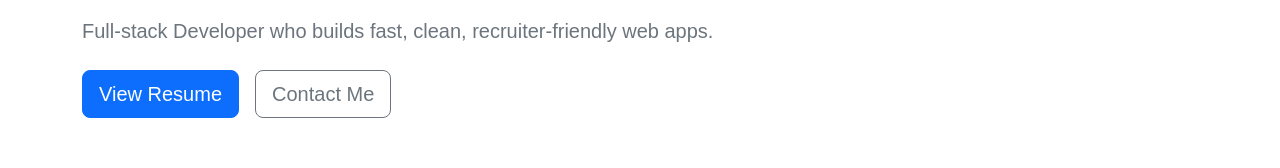
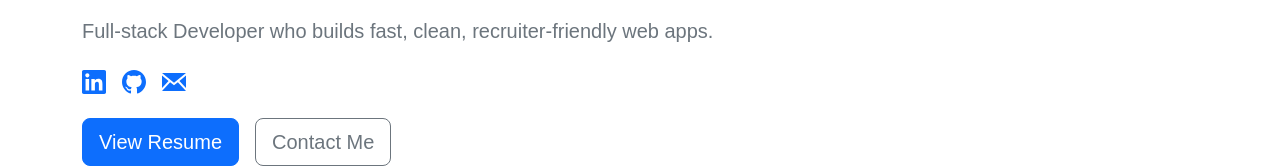
Before and after one commit to gentleman654/personalportfolio, a Next.js app: page / in a window 1280 px wide. Shown: the part 220-388 px from the top of the page. Built offline with nearby package versions, Linux system fonts and the light colour scheme.

Commit message:
added resume

```diff
--- a/app/contact/page.tsx
+++ b/app/contact/page.tsx
@@ -1,12 +1,16 @@
-"use client";
+'use client';
 
 import { useState } from 'react';
+import Navbar from '@/components/Navbar';
+import Footer from '@/components/Footer';
 
 export default function Contact() {
   const [name, setName] = useState('');
   const [email, setEmail] = useState('');
   const [message, setMessage] = useState('');
-  const [status, setStatus] = useState<'idle' | 'sending' | 'success' | 'error'>('idle');
+  const [status, setStatus] = useState<
+    'idle' | 'sending' | 'success' | 'error'
+  >('idle');
   const [error, setError] = useState<string | null>(null);
 
   const handleSubmit = async (e: React.FormEvent) => {
@@ -39,9 +43,13 @@ export default function Contact() {
   };
 
   return (
+    <>
+      <Navbar />
       <main className="container py-5">
         <h1 className="h3 mb-4">Contact</h1>
-      <p>I reply within 24–48h. You can use the form or reach out directly:</p>
+        <p>
+          I reply within 24–48h. You can use the form or reach out directly:
+        </p>
         <div className="d-flex gap-2 mb-4">
           <a
             className="btn btn-outline-secondary"
@@ -51,7 +59,7 @@ export default function Contact() {
           </a>
           <a
             className="btn btn-primary"
-          href="https://www.linkedin.com/in/manas-gandotra-627a69244/"
+            href="https://ca.linkedin.com/in/manas-gandotra-627a69244"
             target="_blank"
             rel="noopener"
           >
@@ -64,6 +72,9 @@ export default function Contact() {
             rel="noopener"
           >
             GitHub
+          </a>
+          <a className="btn btn-outline-primary" href="/resume">
+            View Resume
           </a>
         </div>
         <form className="mb-4" autoComplete="off" onSubmit={handleSubmit}>
@@ -91,18 +102,28 @@ export default function Contact() {
             value={message}
             onChange={(e) => setMessage(e.target.value)}
           />
-        <button className="btn btn-primary" type="submit" disabled={status === 'sending'}>
+          <button
+            className="btn btn-primary"
+            type="submit"
+            disabled={status === 'sending'}
+          >
             {status === 'sending' ? 'Sending…' : 'Send'}
           </button>
         </form>
 
         {status === 'success' && (
-        <div className="alert alert-success">Thanks — your message was sent.</div>
+          <div className="alert alert-success">
+            Thanks — your message was sent.
+          </div>
         )}
 
         {status === 'error' && (
-        <div className="alert alert-danger">{error || 'Failed to send message.'}</div>
+          <div className="alert alert-danger">
+            {error || 'Failed to send message.'}
+          </div>
         )}
       </main>
+      <Footer />
+    </>
   );
 }
--- a/app/page.tsx
+++ b/app/page.tsx
@@ -20,14 +20,62 @@ export default function Home() {
             apps.
           </p>
 
+          {/* Social Links */}
+          <div className="d-flex gap-3 mb-4">
+            <a
+              href="https://ca.linkedin.com/in/manas-gandotra-627a69244"
+              target="_blank"
+              rel="noopener noreferrer"
+              className="text-decoration-none"
+              title="LinkedIn Profile"
+            >
+              <svg
+                width="24"
+                height="24"
+                viewBox="0 0 24 24"
+                fill="currentColor"
+                className="text-primary"
+              >
+                <path d="M20.447 20.452h-3.554v-5.569c0-1.328-.027-3.037-1.852-3.037-1.853 0-2.136 1.445-2.136 2.939v5.667H9.351V9h3.414v1.561h.046c.477-.9 1.637-1.85 3.37-1.85 3.601 0 4.267 2.37 4.267 5.455v6.286zM5.337 7.433c-1.144 0-2.063-.926-2.063-2.065 0-1.138.92-2.063 2.063-2.063 1.14 0 2.064.925 2.064 2.063 0 1.139-.925 2.065-2.064 2.065zm1.782 13.019H3.555V9h3.564v11.452zM22.225 0H1.771C.792 0 0 .774 0 1.729v20.542C0 23.227.792 24 1.771 24h20.451C23.2 24 24 23.227 24 22.271V1.729C24 .774 23.2 0 22.222 0h.003z" />
+              </svg>
+            </a>
+            <a
+              href="https://github.com/gentleman654"
+              target="_blank"
+              rel="noopener noreferrer"
+              className="text-decoration-none"
+              title="GitHub Profile"
+            >
+              <svg
+                width="24"
+                height="24"
+                viewBox="0 0 24 24"
+                fill="currentColor"
+                className="text-primary"
+              >
+                <path d="M12 0c-6.626 0-12 5.373-12 12 0 5.302 3.438 9.8 8.207 11.387.599.111.793-.261.793-.577v-2.234c-3.338.726-4.033-1.416-4.033-1.416-.546-1.387-1.333-1.756-1.333-1.756-1.089-.745.083-.729.083-.729 1.205.084 1.839 1.237 1.839 1.237 1.07 1.834 2.807 1.304 3.492.997.107-.775.418-1.305.762-1.604-2.665-.305-5.467-1.334-5.467-5.931 0-1.311.469-2.381 1.236-3.221-.124-.303-.535-1.524.117-3.176 0 0 1.008-.322 3.301 1.23.957-.266 1.983-.399 3.003-.404 1.02.005 2.047.138 3.006.404 2.291-1.552 3.297-1.23 3.297-1.23.653 1.653.242 2.874.118 3.176.77.84 1.235 1.911 1.235 3.221 0 4.609-2.807 5.624-5.479 5.921.43.372.823 1.102.823 2.222v3.293c0 .319.192.694.801.576 4.765-1.589 8.199-6.086 8.199-11.386 0-6.627-5.373-12-12-12z" />
+              </svg>
+            </a>
+            <a
+              href="mailto:manasgandotra@gmail.com"
+              className="text-decoration-none"
+              title="Email Me"
+            >
+              <svg
+                width="24"
+                height="24"
+                viewBox="0 0 24 24"
+                fill="currentColor"
+                className="text-primary"
+              >
+                <path d="M12 12.713l-11.985-9.713h23.971l-11.986 9.713zm-5.425-1.822l-6.575-5.329v12.501l6.575-7.172zm10.85 0l6.575 7.172v-12.501l-6.575 5.329zm-1.557 1.261l-3.868 3.135-3.868-3.135-8.11 8.848h23.956l-8.11-8.848z" />
+              </svg>
+            </a>
+          </div>
+
           {/* CTA Buttons */}
           <div className="d-flex flex-column flex-sm-row gap-3">
-            <a
-              className="btn btn-primary btn-lg"
-              href="/resume.pdf"
-              target="_blank"
-              rel="noopener"
-            >
+            <a className="btn btn-primary btn-lg" href="/resume" rel="noopener">
               View Resume
             </a>
             <a className="btn btn-outline-secondary btn-lg" href="/contact">
--- /dev/null
+++ b/app/resume/page.tsx
@@ -0,0 +1,78 @@
+'use client';
+
+import Navbar from '@/components/Navbar';
+import Footer from '@/components/Footer';
+
+export default function Resume() {
+  const handleDownload = () => {
+    const link = document.createElement('a');
+    link.href = '/resume.pdf';
+    link.download = 'Manas_Gandotra_Resume.pdf';
+    document.body.appendChild(link);
+    link.click();
+    document.body.removeChild(link);
+  };
+
+  return (
+    <>
+      <Navbar />
+
+      <main className="container py-5">
+        <h1 className="h3 mb-4">Resume</h1>
+
+        <div className="d-flex gap-2 mb-4">
+          <button className="btn btn-primary" onClick={handleDownload}>
+            Download PDF
+          </button>
+          <a href="/" className="btn btn-outline-secondary">
+            Back to Home
+          </a>
+        </div>
+
+        <div className="resume-viewer">
+          <div
+            className="pdf-container border rounded"
+            style={{
+              height: '80vh',
+              overflow: 'hidden',
+            }}
+          >
+            <iframe
+              src="/resume.pdf"
+              width="100%"
+              height="100%"
+              style={{ border: 'none' }}
+              title="Resume PDF Viewer"
+            >
+              <p>
+                Your browser does not support PDF viewing.{' '}
+                <button
+                  onClick={handleDownload}
+                  className="btn btn-link p-0"
+                  style={{ textDecoration: 'underline' }}
+                >
+                  Click here to download the PDF
+                </button>
+              </p>
+            </iframe>
+          </div>
+
+          <div className="mt-3 text-center text-muted">
+            <small>
+              Cannot see the PDF?{' '}
+              <button
+                className="btn btn-link btn-sm p-0"
+                onClick={handleDownload}
+                style={{ textDecoration: 'underline' }}
+              >
+                Download it directly
+              </button>
+            </small>
+          </div>
+        </div>
+      </main>
+
+      <Footer />
+    </>
+  );
+}
--- a/components/ThemeSwitcher.tsx
+++ b/components/ThemeSwitcher.tsx
@@ -6,10 +6,13 @@ import { useState, useEffect } from 'react';
 export default function ThemeSwitcher() {
   const [isDark, setIsDark] = useState(false);
 
-  // Load theme from memory on mount
+  // Load theme from memory on mount and listen for system theme changes
   useEffect(() => {
     const saved = localStorage?.getItem('theme');
+    const mediaQuery = window.matchMedia('(prefers-color-scheme: dark)');
+
     if (saved) {
+      // User has manually set a theme preference
       const isDarkMode = saved === 'dark';
       setIsDark(isDarkMode);
       document.documentElement.setAttribute(
@@ -18,14 +21,26 @@ export default function ThemeSwitcher() {
       );
     } else {
       // Default to system preference
-      const prefersDark = window.matchMedia(
-        '(prefers-color-scheme: dark)'
-      ).matches;
+      const prefersDark = mediaQuery.matches;
       setIsDark(prefersDark);
       document.documentElement.setAttribute(
         'data-bs-theme',
         prefersDark ? 'dark' : 'light'
       );
+
+      // Listen for system theme changes (only if user hasn't set a manual preference)
+      const handleChange = (e: MediaQueryListEvent) => {
+        const isDarkMode = e.matches;
+        setIsDark(isDarkMode);
+        document.documentElement.setAttribute(
+          'data-bs-theme',
+          isDarkMode ? 'dark' : 'light'
+        );
+      };
+
+      mediaQuery.addEventListener('change', handleChange);
+
+      return () => mediaQuery.removeEventListener('change', handleChange);
     }
   }, []);
 
```
Also changed, not shown: 2 other files (tests, documents, lock files or other folders). Lines whose indentation alone changed are shown as unchanged.
